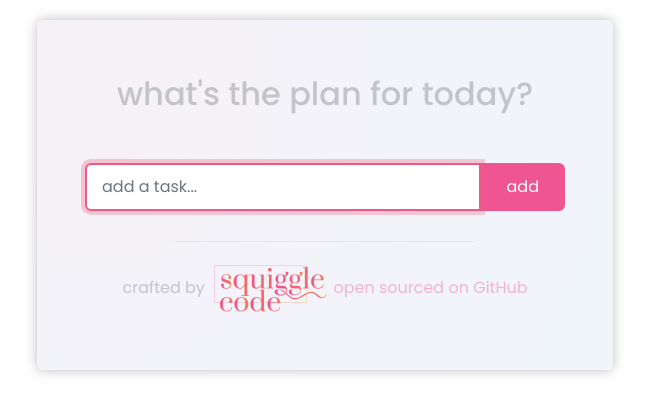
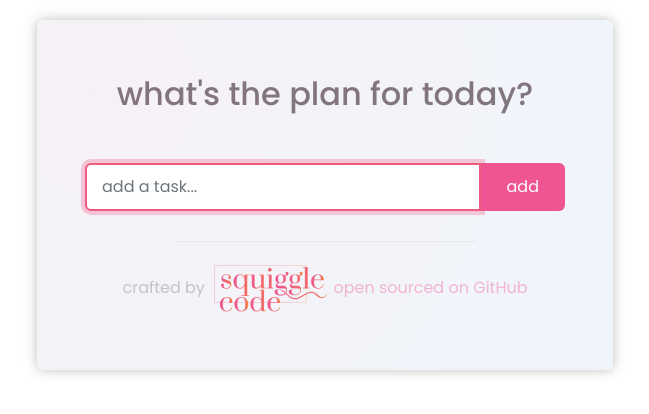
Before and after one commit to TreeLife8/todo-list, a React (Create React App) app: page / in a window 1280 px wide. Shown: the top 414 px of the page, without its empty margins (315-964 px from the left). Built offline with nearby package versions, Linux system fonts and the light colour scheme.

Commit message:
updated the title colour

```diff
--- a/src/components/TodoList.css
+++ b/src/components/TodoList.css
@@ -3,6 +3,7 @@
 }
 .TodoList h2 {
   margin: 30px 50px 50px;
+  color: #473341a8;
 }
 @media (max-width: 420px) {
   .TodoList h2 {
```
